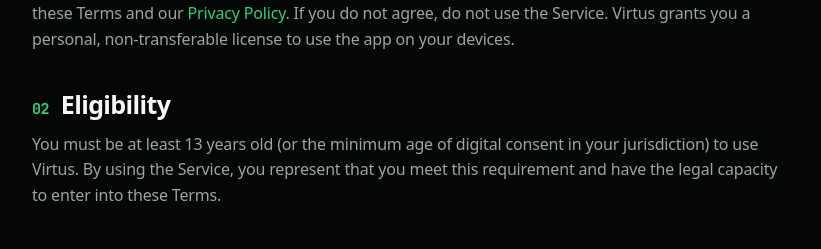
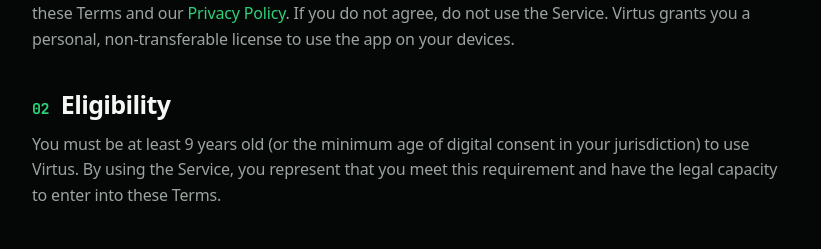
Before and after one commit to DevalPanchal/virtus-habittracker, a React (Vite) app: page /terms in a window 1280 px wide. Shown: the part 840-1089 px from the top of the page, without its empty margins (226-1047 px from the left). Built offline with nearby package versions, Linux system fonts and the light colour scheme; a web font is replaced by a local one.

Commit message:
updated age

```diff
--- a/src/pages/Privacy.tsx
+++ b/src/pages/Privacy.tsx
@@ -115,7 +115,7 @@
 
       <Sec n="08" id="p8" title="Children's privacy">
         <p>
-          Virtus is not directed to children under 13 (or the minimum age required in your
+          Virtus is not directed to children under 9 (or the minimum age required in your
           jurisdiction). We do not knowingly collect personal information from children — and
           because data stays on the device, we do not collect it from anyone.
         </p>
--- a/src/pages/Terms.tsx
+++ b/src/pages/Terms.tsx
@@ -47,7 +47,7 @@
 
       <Sec n="02" id="t2" title="Eligibility">
         <p>
-          You must be at least 13 years old (or the minimum age of digital consent in your
+          You must be at least 9 years old (or the minimum age of digital consent in your
           jurisdiction) to use Virtus. By using the Service, you represent that you meet this
           requirement and have the legal capacity to enter into these Terms.
         </p>
--- a/vanilla-app/privacy.html
+++ b/vanilla-app/privacy.html
@@ -113,7 +113,7 @@
 
   <section class="legal-sec" id="p8">
     <h2><span class="n">08</span> Children's privacy</h2>
-    <p>Virtus is not directed to children under 13 (or the minimum age required in your jurisdiction). We do not knowingly collect personal information from children. If you believe a child has provided us information, please contact us and we will delete it.</p>
+    <p>Virtus is not directed to children under 9 (or the minimum age required in your jurisdiction). We do not knowingly collect personal information from children. If you believe a child has provided us information, please contact us and we will delete it.</p>
   </section>
 
   <section class="legal-sec" id="p9">
--- a/vanilla-app/terms.html
+++ b/vanilla-app/terms.html
@@ -52,7 +52,7 @@
 
   <section class="legal-sec" id="t2">
     <h2><span class="n">02</span> Eligibility</h2>
-    <p>You must be at least 13 years old (or the minimum age of digital consent in your jurisdiction) to use Virtus. By using the Service, you represent that you meet this requirement and have the legal capacity to enter into these Terms.</p>
+    <p>You must be at least 9 years old (or the minimum age of digital consent in your jurisdiction) to use Virtus. By using the Service, you represent that you meet this requirement and have the legal capacity to enter into these Terms.</p>
   </section>
 
   <section class="legal-sec" id="t3">
```
